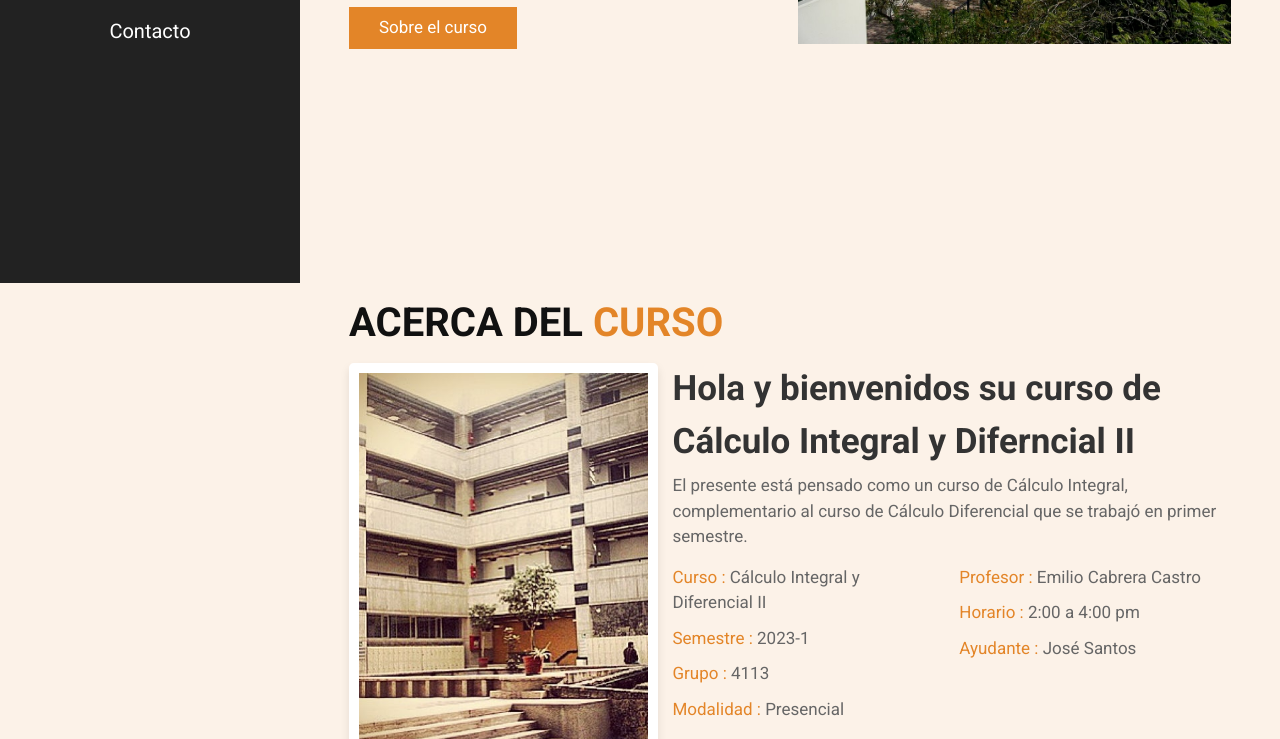
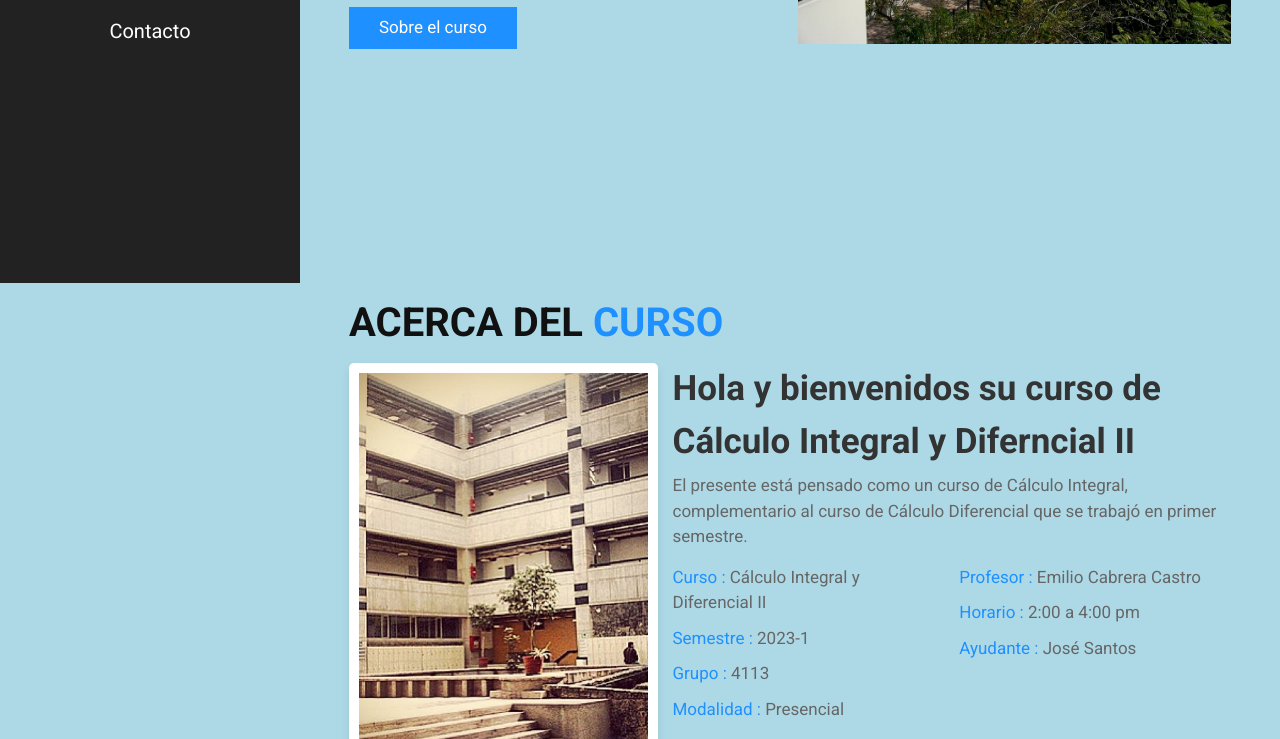
Before and after one commit to Nathasma/24602, a plain HTML site: page index.html in a window 1280 px wide. Shown: the part 517-1256 px from the top of the page. Drawn offline with Linux system fonts and the light colour scheme.

Commit message:
Update style.css

```diff
--- a/css/style.css
+++ b/css/style.css
@@ -1,7 +1,7 @@
 @import url('https://fonts.googleapis.com/css2?family=Roboto:wght@100;300;400;500;700&display=swap');
 
 :root{
-    --main-color:#e38528;
+    --main-color: /*#e38528*/ #1e90ff;
 }
 
 *{
@@ -22,7 +22,7 @@ html{
 }
 
 body{
-    background: #fcf2e8;
+    background: /*#fcf2e8*/ #add9e6;
     padding-left: 30rem;
 }
 
```
